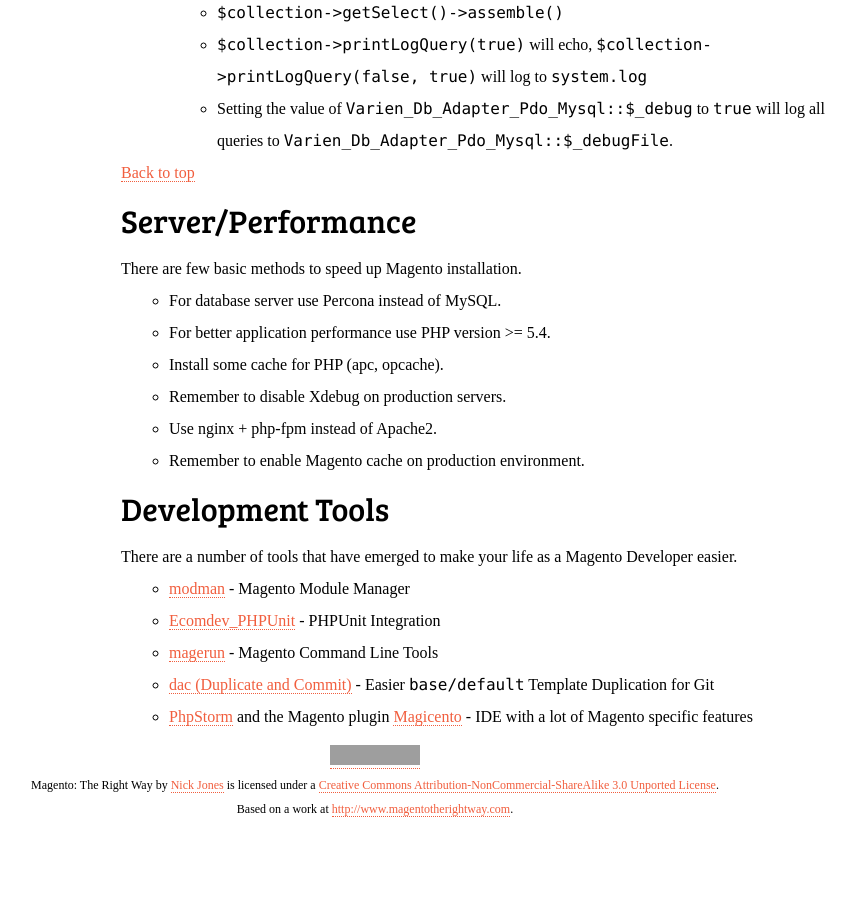
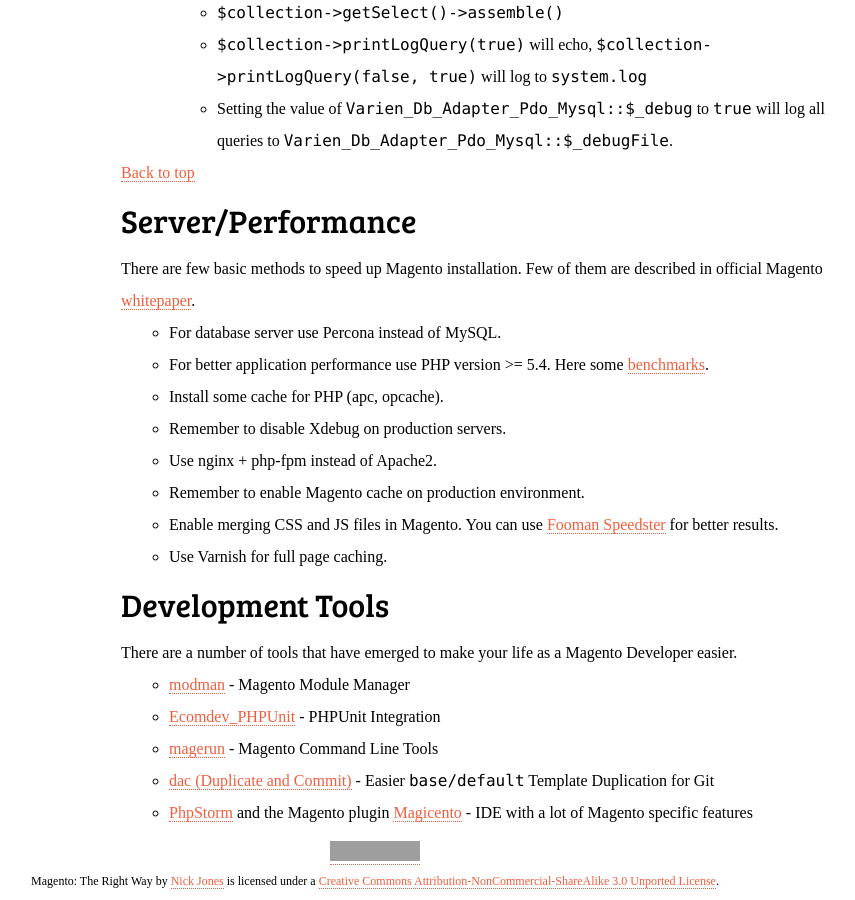
Before and after one commit to punkstar/magentotherightway.com, a Jekyll site: the page built from index.html, in a window 1280 px wide and 900 px high, scrolled down 3267 px. Shown: the whole window, without its empty margins (265-1120 px from the left). Built offline with Jekyll 4.4.1, drawn with Linux system fonts in a browser that asks for light colours; some web fonts are replaced; Markdown is read by kramdown in place of the engine named in the settings; before the commit the page ends 4100 px from its top, so only the background shows below that; grey boxes are pictures that could not be loaded.

Commit message:
add some links, merging css and js files, add varnish

```diff
--- a/_posts/05-01-01-ServerPerformance.md
+++ b/_posts/05-01-01-ServerPerformance.md
@@ -3,11 +3,13 @@
 permalink: server-performance
 ---
 
-There are few basic methods to speed up Magento installation.
+There are few basic methods to speed up Magento installation. Few of them are described in official Magento [whitepaper](http://www.slideshare.net/quartsoft/optimizing-magento-for-peak-performance?ref=http://quartsoft.com/blog/201211/improving-performance-of-magento-store).
 
 * For database server use Percona instead of MySQL.
-* For better application performance use PHP version >= 5.4.
+* For better application performance use PHP version >= 5.4. Here some [benchmarks](http://www.eschrade.com/page/magento-performance-on-php-5-3-5-4-and-5-5rc3/).
 * Install some cache for PHP (apc, opcache).
 * Remember to disable Xdebug on production servers.
 * Use nginx + php-fpm instead of Apache2.
 * Remember to enable Magento cache on production environment.
+* Enable merging CSS and JS files in Magento. You can use [Fooman Speedster](http://www.magentocommerce.com/magento-connect/fooman-speedster.html) for better results.
+* Use Varnish for full page caching.
```
